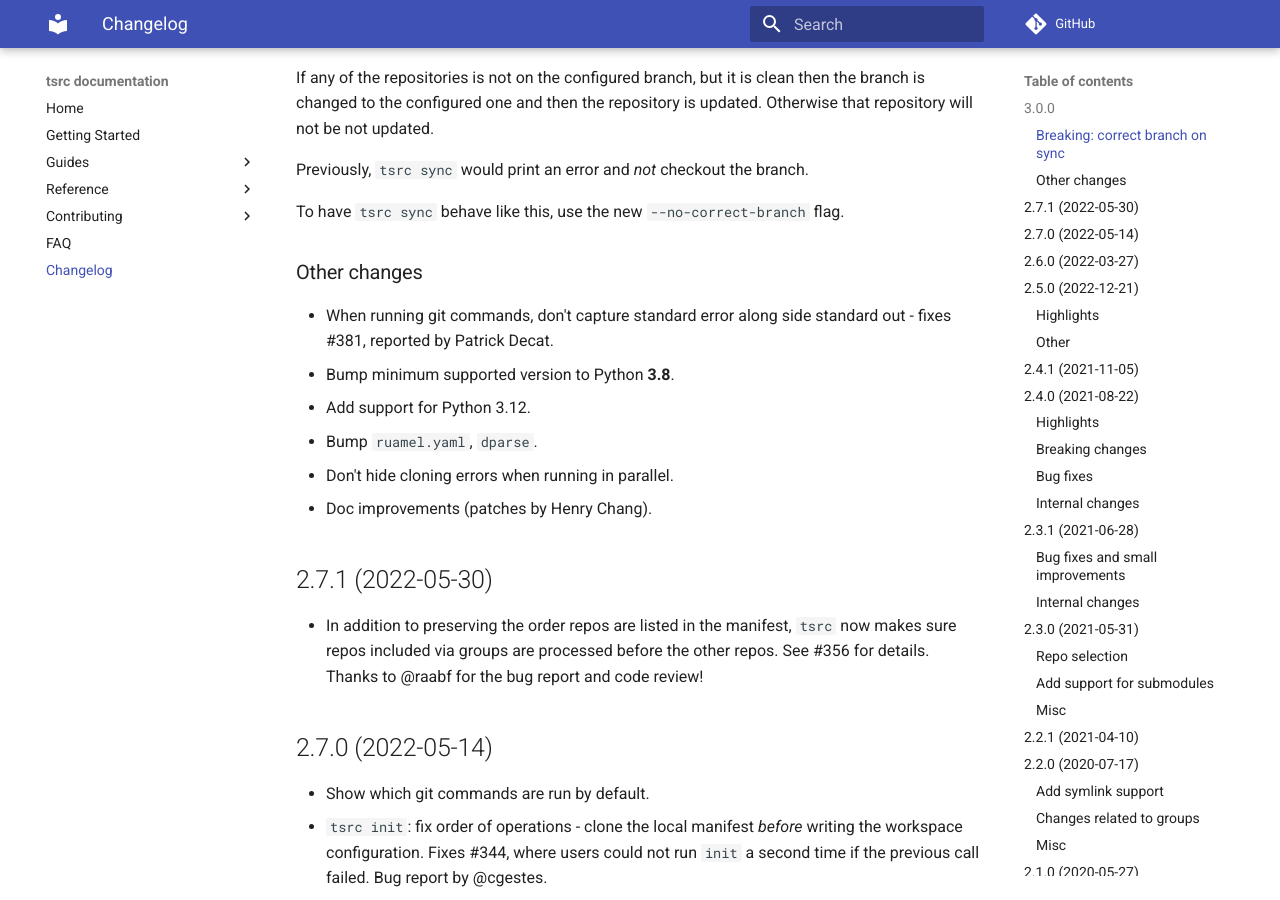
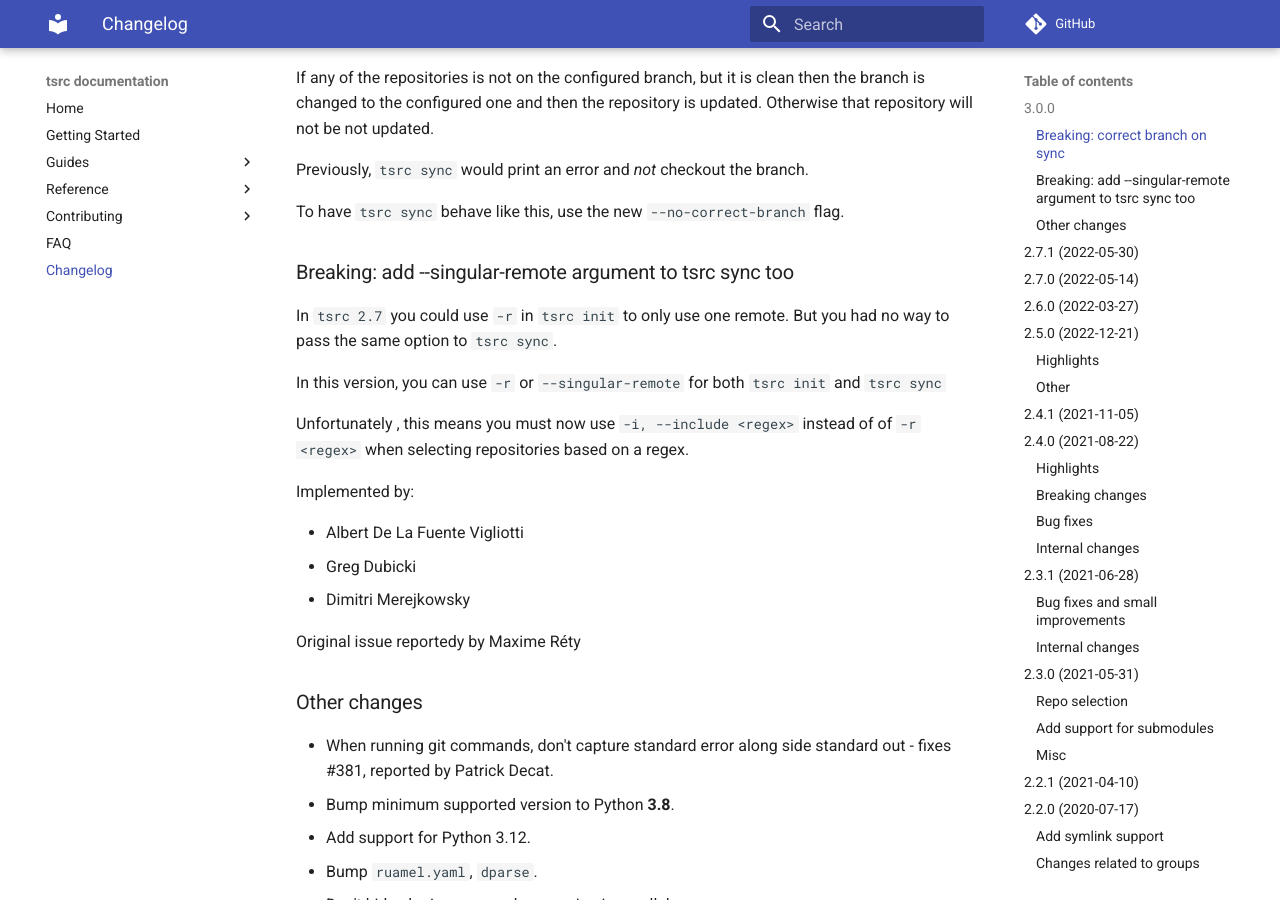
Before and after one commit to your-tools/tsrc, an MkDocs documentation site: the page built from docs/changelog.md, in a window 1280 px wide and 900 px high, scrolled down 212 px. Built offline with MkDocs 1.6.1 and Material for MkDocs 9.7.7, drawn with Linux system fonts in a browser that asks for light colours; comment, search, counter and statistics services are not loaded.

Commit message:
Document changes regarding the `-r` option

```diff
--- a/docs/changelog.md
+++ b/docs/changelog.md
@@ -11,6 +11,25 @@ repository is updated. Otherwise that repository will not be not updated.
 Previously, `tsrc sync` would print an error and *not* checkout the branch.
 
 To have `tsrc sync` behave like this, use the new `--no-correct-branch` flag.
+
+### Breaking: add --singular-remote argument to tsrc sync too
+
+In `tsrc 2.7` you could use `-r` in `tsrc init` to only use one
+remote. But you had no way to pass the same option to `tsrc sync`.
+
+In this version, you can use `-r` or `--singular-remote` for both
+`tsrc init` and `tsrc sync`
+
+Unfortunately , this  means you must now use `-i, --include <regex>`
+instead of of `-r <regex>` when selecting repositories based on a regex.
+
+Implemented by:
+
+* Albert De La Fuente Vigliotti
+* Greg Dubicki
+* Dimitri Merejkowsky
+
+Original issue reportedy by Maxime Réty
 
 ### Other changes
 
```
